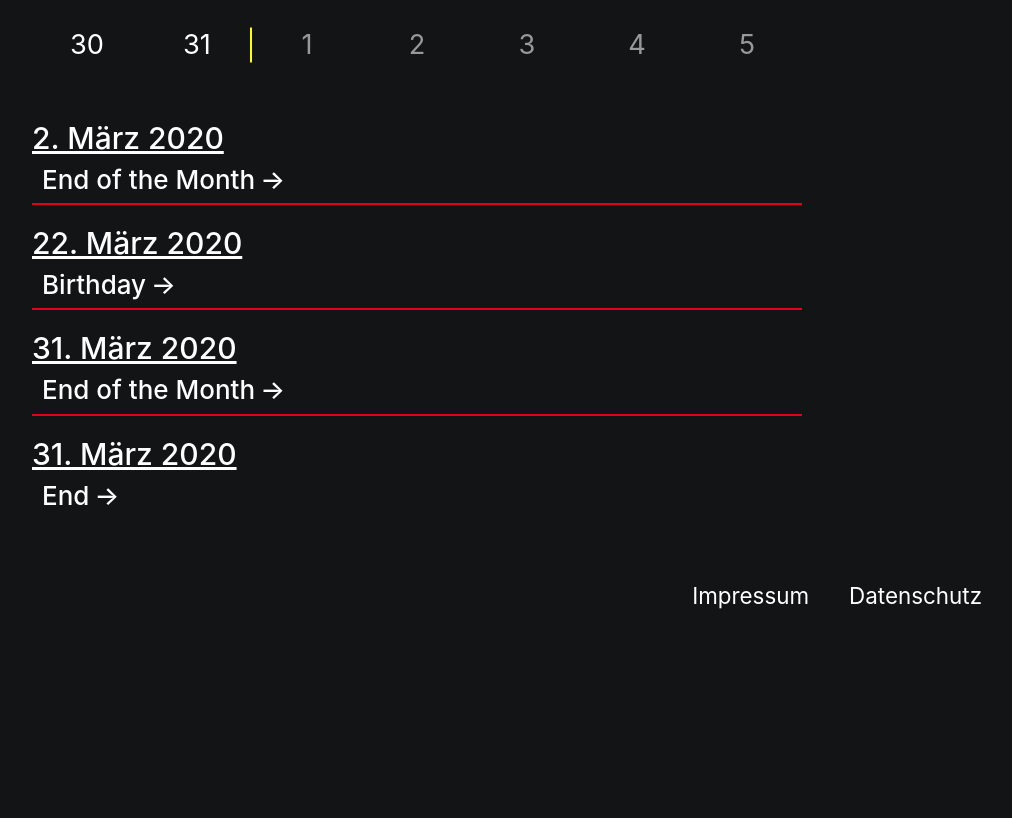
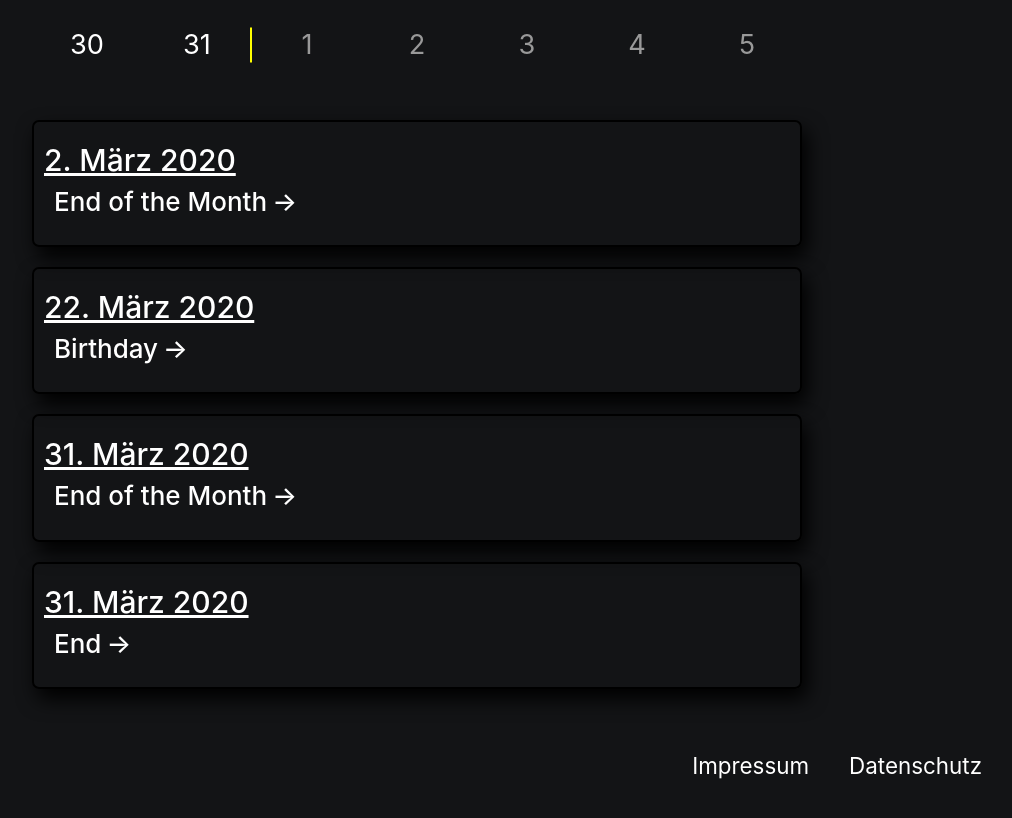
Before and after one commit to QBrunner/OJA, a Vue app: page /kalender in a window 1280 px wide. Shown: the part 540-1358 px from the top of the page, without its empty margins (223-1235 px from the left). Before the commit the page ends 1192 px from the top, so only its background shows below. Built offline with nearby package versions, Linux system fonts and the light colour scheme.

Commit message:
style improvements

```diff
--- a/src/views/Kalender.vue
+++ b/src/views/Kalender.vue
@@ -321,8 +321,15 @@
 				margin: 40px auto 0px auto;
 				.event{
 					position: relative;
-					border-bottom: 2px solid #e3001b;
+					transition: 0.5s ease;
+					padding: 20px 10px;
+					border: 2px solid black;
+					border-radius: 7px;
+					box-shadow: 5px 10px 20px black;
 					margin: 20px 0px;
+					animation-name: contactFadeIn;
+					animation-duration: 1s;
+					cursor: pointer;
 					.eventSection{
 						width: 100%;
 						display: inline-block;
@@ -333,7 +340,6 @@
 						.eventTitle{
 							font-size: 5vw;
 							margin-left: 10px;
-							cursor: pointer;
 							.eventArrow{
 								position: absolute;
 								margin-left: 5px;
@@ -349,8 +355,12 @@
 						}
 					}
 				}
-				.event:last-child{
-					border-bottom: none;
+				.event:hover{
+					scale: 1.02;
+				}
+				@keyframes contactFadeIn {
+					0%{ opacity: 0;}
+					100%{ opacity: 1;}
 				}
 			}
 	}
```
